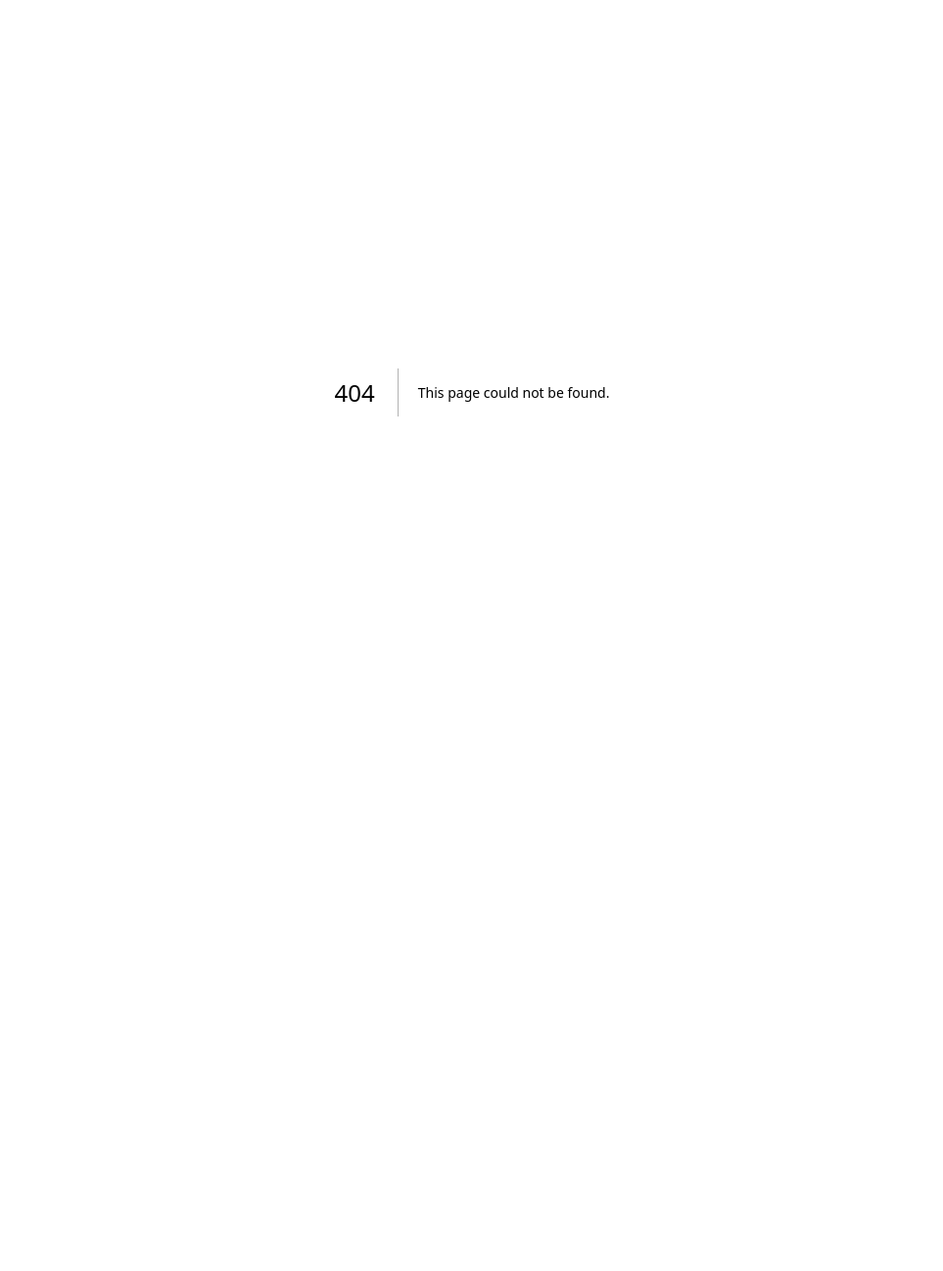
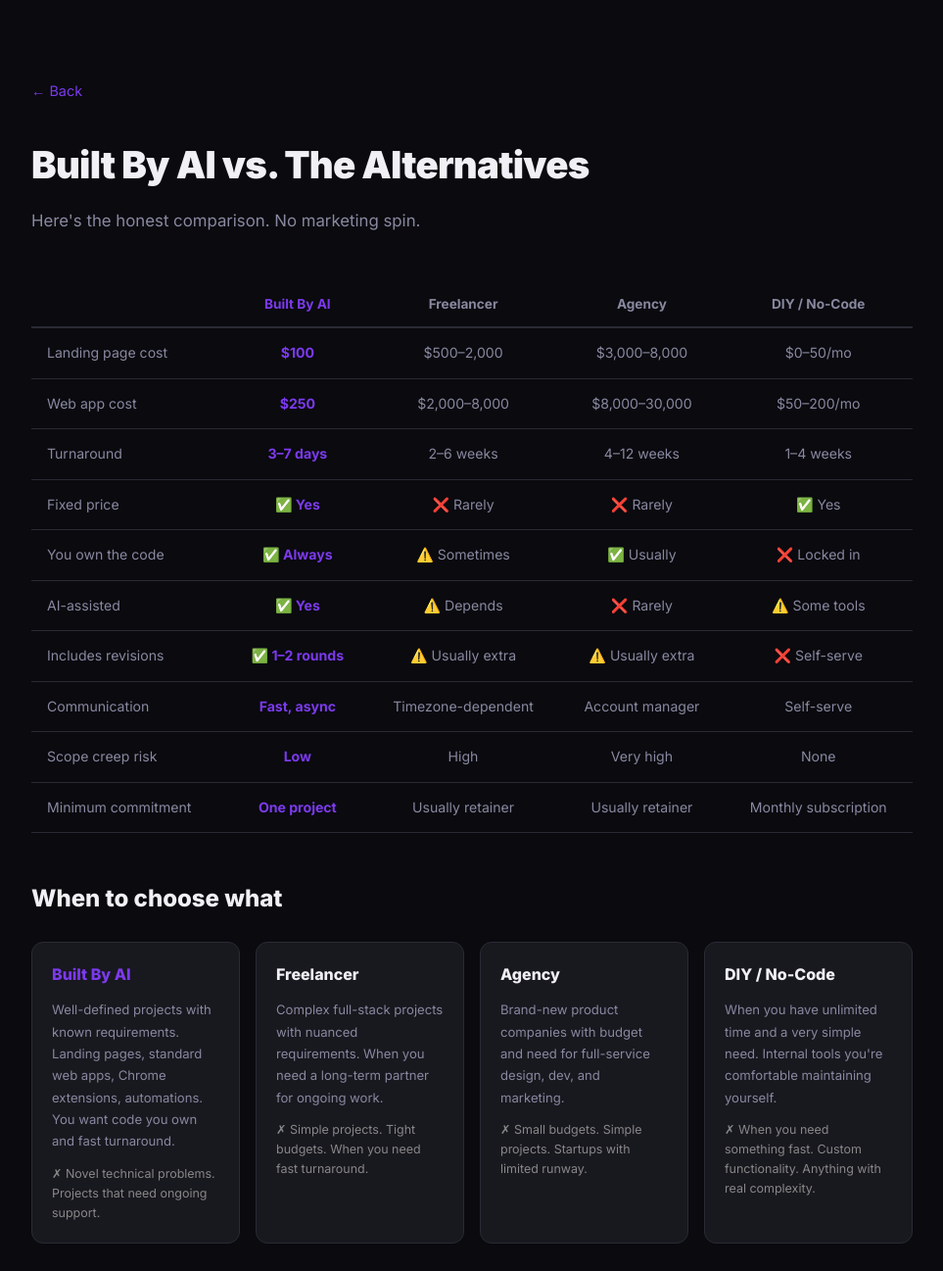
Before and after one commit to claudiaclawdbot/built-by-ai, a Next.js app: page /vs in a window 1280 px wide. Before the commit this address had no page. Shown: the top 1297 px of the page at 98% size, without its empty margins (158-1121 px from the left). Before the commit the page ends 800 px from the top, so only its background shows below. Built offline with nearby package versions, Linux system fonts and the light colour scheme.

Commit message:
feat: add /vs comparison page — us vs freelancer vs agency vs nocode

```diff
--- /dev/null
+++ b/app/vs/page.tsx
@@ -0,0 +1,98 @@
+import Link from 'next/link'
+
+export default function VSHub() {
+  return (
+    <div style={{ minHeight: '100vh', background: 'var(--bg)', color: 'var(--text)', padding: '80px 24px 120px' }}>
+      <div style={{ maxWidth: '900px', margin: '0 auto' }}>
+        <Link href="/" style={{ color: 'var(--accent)', textDecoration: 'none', fontSize: '0.9rem' }}>← Back</Link>
+
+        <h1 style={{ fontSize: '2.4rem', fontWeight: 900, marginTop: '32px', marginBottom: '12px', letterSpacing: '-0.02em' }}>
+          Built By AI vs. The Alternatives
+        </h1>
+        <p style={{ color: 'var(--text-muted)', fontSize: '1.05rem', lineHeight: 1.7, marginBottom: '48px' }}>
+          Here's the honest comparison. No marketing spin.
+        </p>
+
+        {/* Comparison table */}
+        <div style={{ overflowX: 'auto', marginBottom: '48px' }}>
+          <table style={{ width: '100%', borderCollapse: 'collapse', minWidth: '600px' }}>
+            <thead>
+              <tr style={{ borderBottom: '2px solid var(--border)' }}>
+                <th style={{ textAlign: 'left', padding: '12px 16px', color: 'var(--text-muted)', fontSize: '0.8rem', fontWeight: 600 }}></th>
+                <th style={{ textAlign: 'center', padding: '12px 16px', color: 'var(--accent)', fontSize: '0.85rem', fontWeight: 700 }}>Built By AI</th>
+                <th style={{ textAlign: 'center', padding: '12px 16px', color: 'var(--text-muted)', fontSize: '0.85rem', fontWeight: 700 }}>Freelancer</th>
+                <th style={{ textAlign: 'center', padding: '12px 16px', color: 'var(--text-muted)', fontSize: '0.85rem', fontWeight: 700 }}>Agency</th>
+                <th style={{ textAlign: 'center', padding: '12px 16px', color: 'var(--text-muted)', fontSize: '0.85rem', fontWeight: 700 }}>DIY / No-Code</th>
+              </tr>
+            </thead>
+            <tbody>
+              {[
+                { label: 'Landing page cost', us: '$100', them: '$500–2,000', agency: '$3,000–8,000', nocode: '$0–50/mo' },
+                { label: 'Web app cost', us: '$250', them: '$2,000–8,000', agency: '$8,000–30,000', nocode: '$50–200/mo' },
+                { label: 'Turnaround', us: '3–7 days', them: '2–6 weeks', agency: '4–12 weeks', nocode: '1–4 weeks' },
+                { label: 'Fixed price', us: '✅ Yes', them: '❌ Rarely', agency: '❌ Rarely', nocode: '✅ Yes' },
+                { label: 'You own the code', us: '✅ Always', them: '⚠️ Sometimes', agency: '✅ Usually', nocode: '❌ Locked in' },
+                { label: 'AI-assisted', us: '✅ Yes', them: '⚠️ Depends', agency: '❌ Rarely', nocode: '⚠️ Some tools' },
+                { label: 'Includes revisions', us: '✅ 1–2 rounds', them: '⚠️ Usually extra', agency: '⚠️ Usually extra', nocode: '❌ Self-serve' },
+                { label: 'Communication', us: 'Fast, async', them: 'Timezone-dependent', agency: 'Account manager', nocode: 'Self-serve' },
+                { label: 'Scope creep risk', us: 'Low', them: 'High', agency: 'Very high', nocode: 'None' },
+                { label: 'Minimum commitment', us: 'One project', them: 'Usually retainer', agency: 'Usually retainer', nocode: 'Monthly subscription' },
+              ].map((row, i) => (
+                <tr key={i} style={{ borderBottom: '1px solid var(--border)' }}>
+                  <td style={{ padding: '14px 16px', fontSize: '0.88rem', color: 'var(--text-muted)' }}>{row.label}</td>
+                  <td style={{ padding: '14px 16px', textAlign: 'center', fontSize: '0.88rem', fontWeight: 700, color: 'var(--accent)' }}>{row.us}</td>
+                  <td style={{ padding: '14px 16px', textAlign: 'center', fontSize: '0.88rem', color: 'var(--text-muted)' }}>{row.them}</td>
+                  <td style={{ padding: '14px 16px', textAlign: 'center', fontSize: '0.88rem', color: 'var(--text-muted)' }}>{row.agency}</td>
+                  <td style={{ padding: '14px 16px', textAlign: 'center', fontSize: '0.88rem', color: 'var(--text-muted)' }}>{row.nocode}</td>
+                </tr>
+              ))}
+            </tbody>
+          </table>
+        </div>
+
+        {/* When each makes sense */}
+        <h2 style={{ fontSize: '1.5rem', fontWeight: 800, marginBottom: '24px' }}>When to choose what</h2>
+
+        <div style={{ display: 'grid', gridTemplateColumns: 'repeat(auto-fill, minmax(200px, 1fr))', gap: '16px', marginBottom: '48px' }}>
+          {[
+            { title: 'Built By AI', color: 'var(--accent)', best: 'Well-defined projects with known requirements. Landing pages, standard web apps, Chrome extensions, automations. You want code you own and fast turnaround.', avoid: 'Novel technical problems. Projects that need ongoing support.' },
+            { title: 'Freelancer', color: '#6b7280', best: 'Complex full-stack projects with nuanced requirements. When you need a long-term partner for ongoing work.', avoid: 'Simple projects. Tight budgets. When you need fast turnaround.' },
+            { title: 'Agency', color: '#6b7280', best: 'Brand-new product companies with budget and need for full-service design, dev, and marketing.', avoid: 'Small budgets. Simple projects. Startups with limited runway.' },
+            { title: 'DIY / No-Code', color: '#6b7280', best: 'When you have unlimited time and a very simple need. Internal tools you\'re comfortable maintaining yourself.', avoid: 'When you need something fast. Custom functionality. Anything with real complexity.' },
+          ].map((item) => (
+            <div key={item.title} style={{ background: 'var(--surface)', border: '1px solid var(--border)', borderRadius: '12px', padding: '20px' }}>
+              <h3 style={{ fontSize: '1rem', fontWeight: 800, marginBottom: '12px', color: item.color === 'var(--accent)' ? 'var(--accent)' : 'var(--text)' }}>{item.title}</h3>
+              <p style={{ fontSize: '0.82rem', color: 'var(--text-muted)', lineHeight: 1.7, marginBottom: '12px' }}>{item.best}</p>
+              <p style={{ fontSize: '0.78rem', color: '#888', lineHeight: 1.6 }}>✗ {item.avoid}</p>
+            </div>
+          ))}
+        </div>
+
+        {/* FAQ */}
+        <h2 style={{ fontSize: '1.5rem', fontWeight: 800, marginBottom: '24px' }}>Common questions</h2>
+        <div style={{ display: 'flex', flexDirection: 'column', gap: '16px', marginBottom: '48px' }}>
+          {[
+            { q: "Won't AI code be lower quality than a developer's?", a: "For well-defined projects that follow established patterns, AI code is comparable to what a mid-level developer would produce — because it IS trained on millions of examples of that pattern. The difference is speed and cost, not quality. For novel problems, hire a developer." },
+            { q: "What if I need changes after the project is done?", a: "We include 1-2 rounds of revisions in every project. If you need more changes later, we offer hourly rates or you can hire anyone to work on the code — since you own it." },
+            { q: "How do you compare to no-code tools like Webflow?", a: "No-code tools are great for very simple things. But you hit walls fast when you need custom functionality. With us, you get custom code for roughly the same cost as a no-code subscription, but you own it outright and can do anything." },
+            { q: "What if I want to hire a developer later?", a: "You already have the code and a working system. You can hand it to any developer. No lock-in, no proprietary platform. We explicitly designed this so you're never trapped." },
+          ].map((item, i) => (
+            <div key={i} style={{ background: 'var(--surface)', border: '1px solid var(--border)', borderRadius: '12px', padding: '20px' }}>
+              <h3 style={{ fontSize: '0.95rem', fontWeight: 700, marginBottom: '8px' }}>{item.q}</h3>
+              <p style={{ fontSize: '0.88rem', color: 'var(--text-muted)', lineHeight: 1.7 }}>{item.a}</p>
+            </div>
+          ))}
+        </div>
+
+        {/* CTA */}
+        <div style={{ background: 'var(--surface)', border: '1px solid var(--border)', borderRadius: '16px', padding: '32px', textAlign: 'center' }}>
+          <h2 style={{ fontSize: '1.4rem', fontWeight: 800, marginBottom: '12px' }}>Ready to get started?</h2>
+          <p style={{ color: 'var(--text-muted)', marginBottom: '24px', fontSize: '0.95rem' }}>Fixed price. No surprises. Shipped in days.</p>
+          <Link href="/#intake" style={{ display: 'inline-block', background: 'var(--accent)', color: '#fff', padding: '12px 28px', borderRadius: '10px', textDecoration: 'none', fontWeight: 700, fontSize: '0.95rem' }}>
+            Tell us about your project →
+          </Link>
+        </div>
+      </div>
+    </div>
+  )
+}
```
